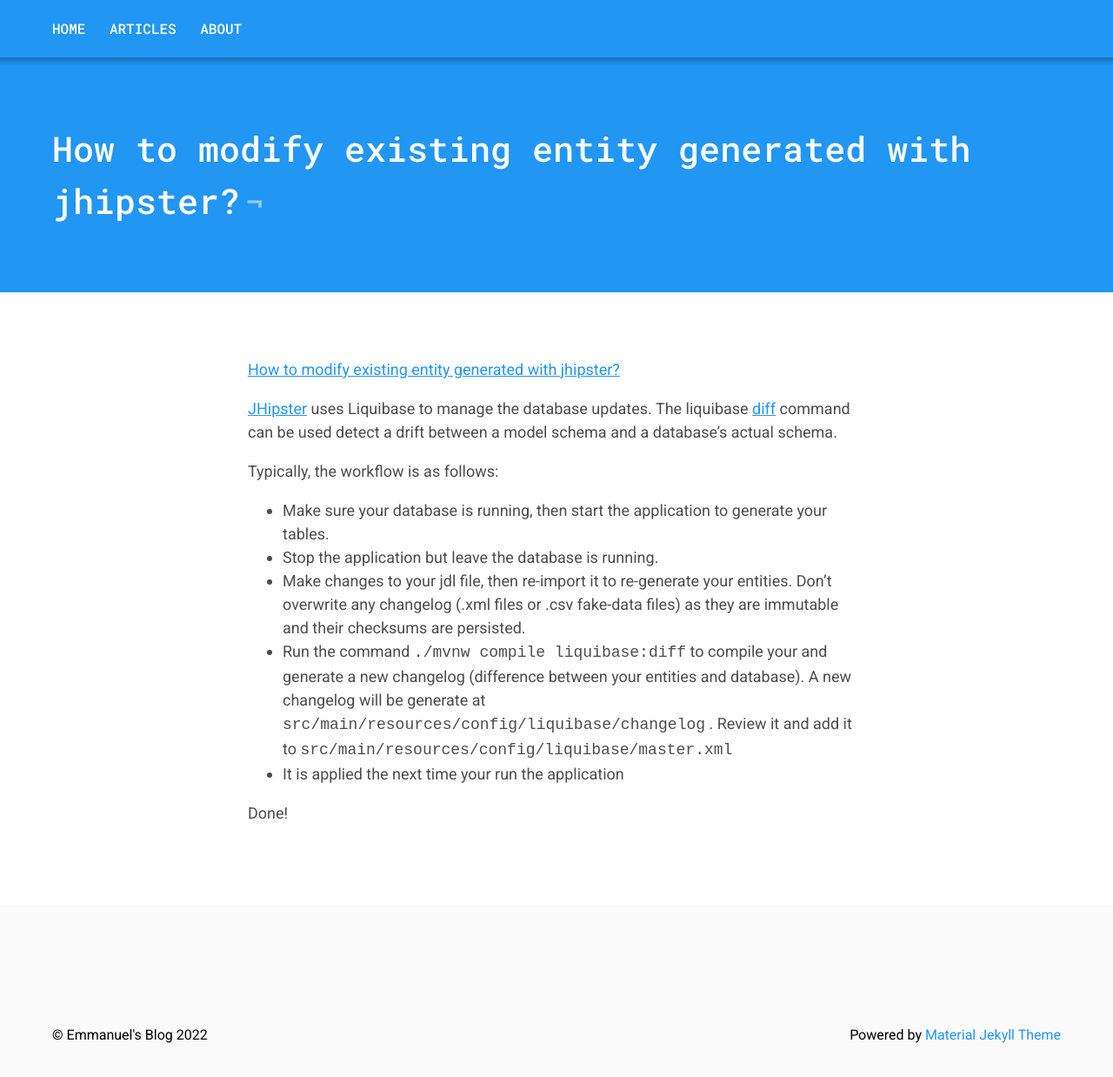
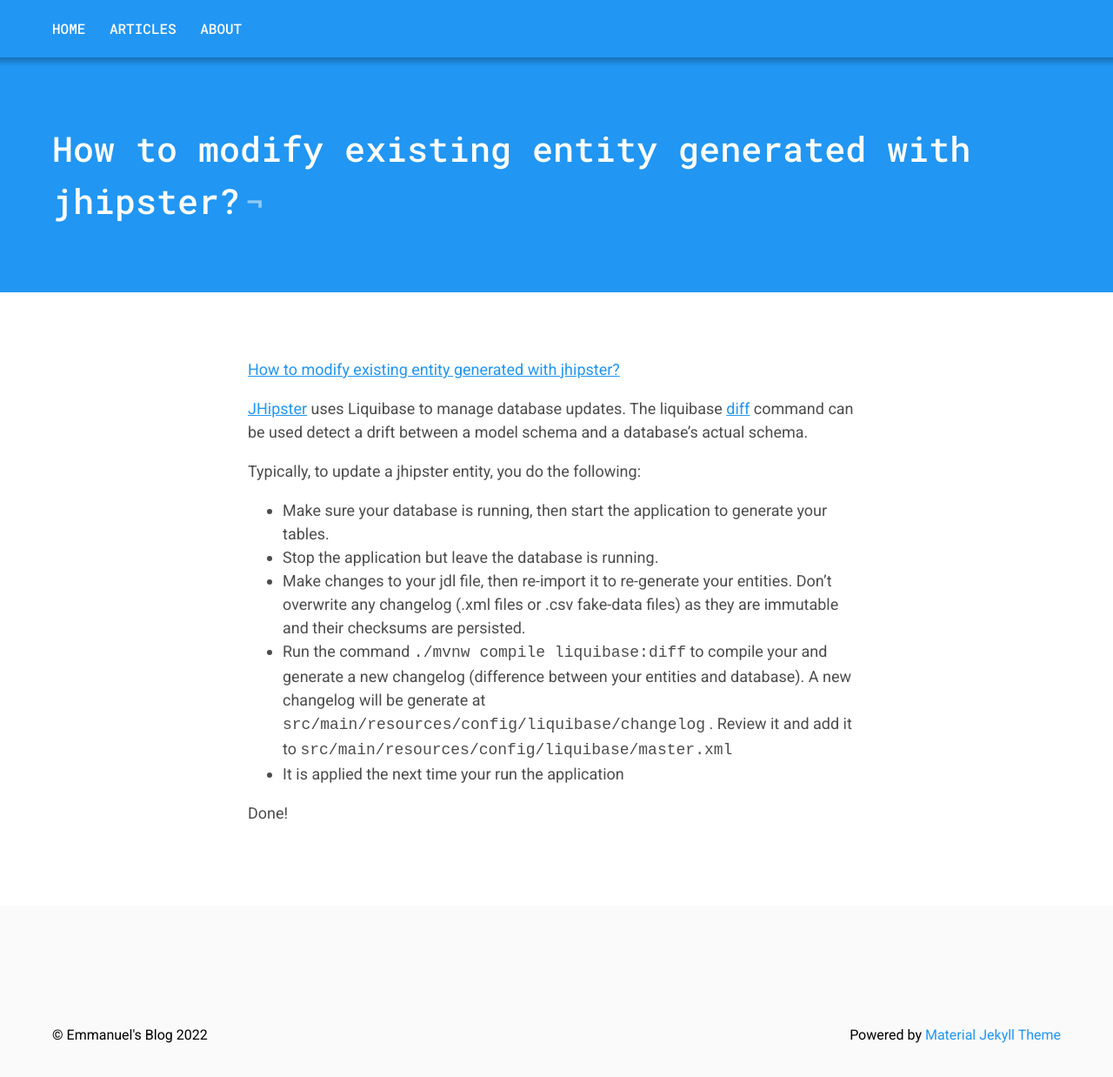
Before and after one commit to osimosu/osimosu.github.io, a Jekyll site: the page built from _posts/2022-10-18-how-to-update-jhipster-entity.markdown, in a window 1280 px wide and 1341 px high. Shown: the top 1238 px of the window at 87% size. Built offline with Jekyll 4.4.1, drawn with Linux system fonts in a browser that asks for light colours.

Commit message:
Update post

```diff
--- a/_posts/2022-10-18-how-to-update-jhipster-entity.markdown
+++ b/_posts/2022-10-18-how-to-update-jhipster-entity.markdown
@@ -7,9 +7,9 @@ categories: jhipster, entity, docker
 
 [How to modify existing entity generated with jhipster?](https://stackoverflow.com/questions/28216307/how-to-modify-existing-entity-generated-with-jhipster){:target="_blank"}
 
-[JHipster](https://www.jhipster.tech/){:target="_blank"} uses Liquibase to manage the database updates. The liquibase [diff](https://docs.liquibase.com/commands/diff/diff.html){:target="_blank"} command can be used detect a drift between a model schema and a database's actual schema.
+[JHipster](https://www.jhipster.tech/){:target="_blank"} uses Liquibase to manage database updates. The liquibase [diff](https://docs.liquibase.com/commands/diff/diff.html){:target="_blank"} command can be used detect a drift between a model schema and a database's actual schema.
 
-Typically, the workflow is as follows:
+Typically, to update a jhipster entity, you do the following:
 - Make sure your database is running, then start the application to generate your tables.
 - Stop the application but leave the database is running.
 - Make changes to your jdl file, then re-import it to re-generate your entities. Don't overwrite any changelog (.xml files or .csv fake-data files) as they are immutable and their checksums are persisted.
```
